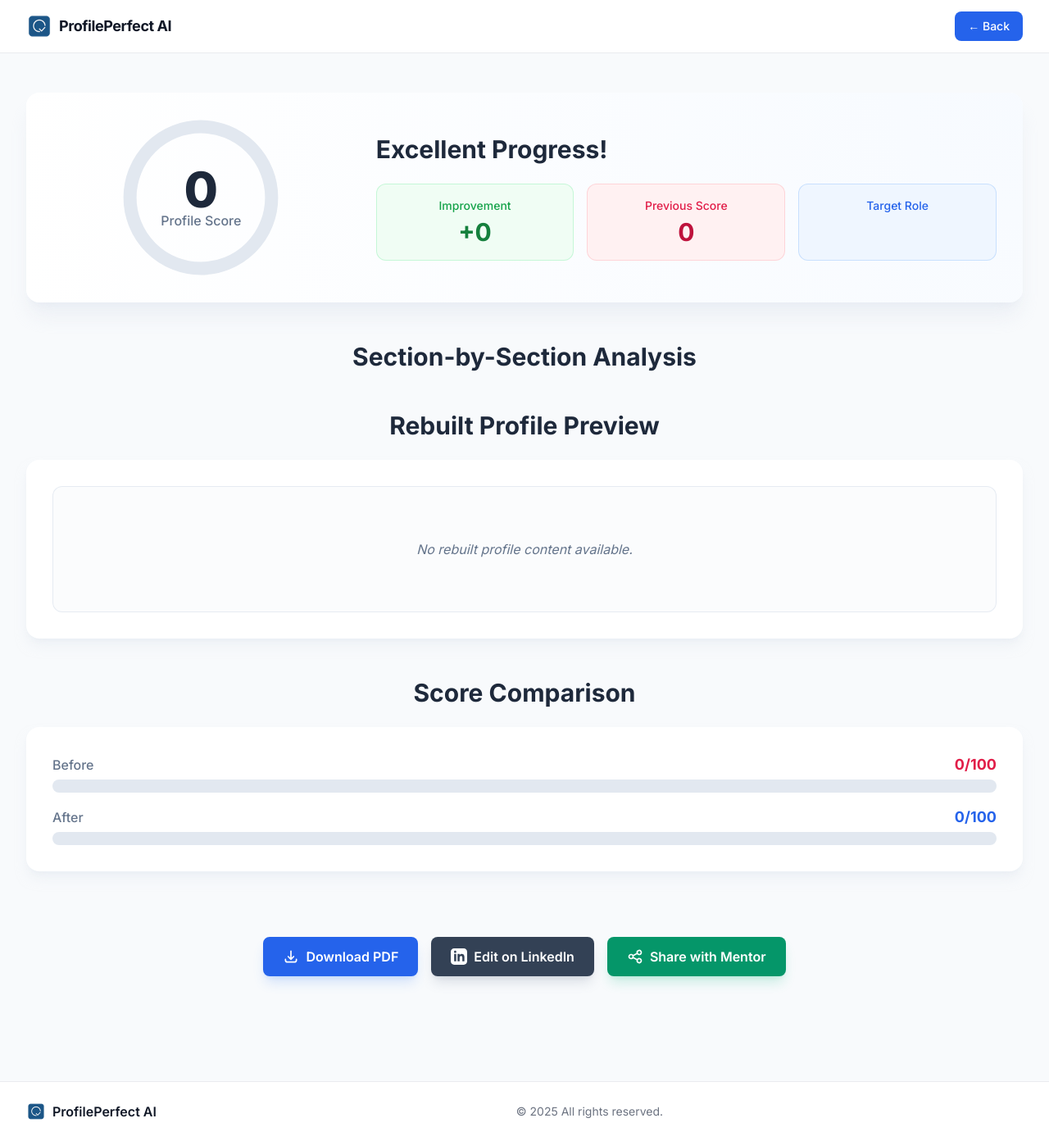
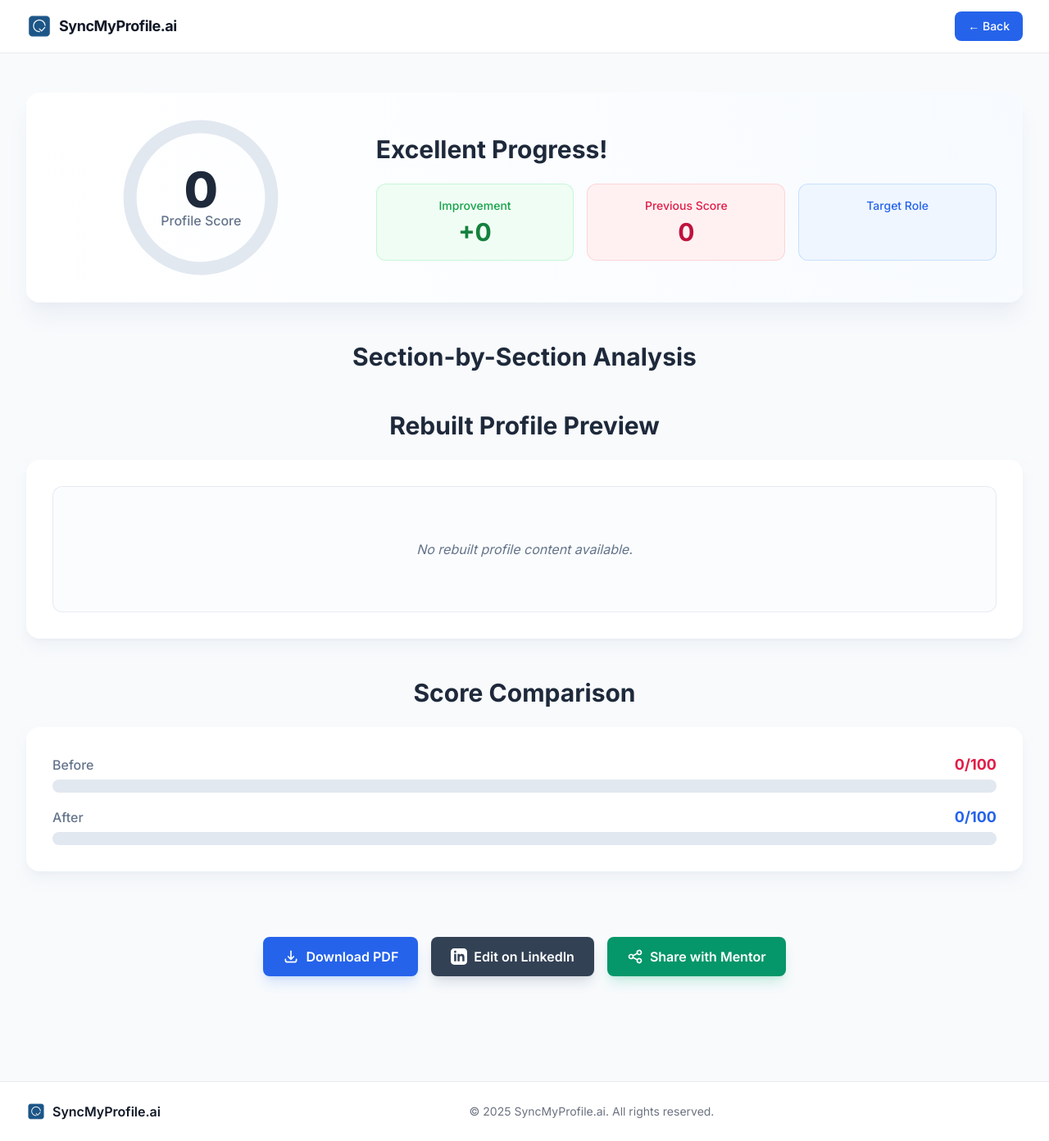
Before and after one commit to srikalyan-yenumula/syncmyprofile, a Flask app: page /suggestion in a window 1280 px wide. Shown: the whole page at 82% size. Run offline with Flask 3, Linux system fonts and the light colour scheme; some libraries are stand-ins or nearby versions.

Commit message:
Update result.html
branding and loader

```diff
--- a/templates/result.html
+++ b/templates/result.html
@@ -210,8 +210,8 @@
         <div class="max-w-7xl mx-auto px-4 sm:px-6 lg:px-8">
             <div class="flex items-center justify-between h-16">
                 <a href="{{ url_for('index') }}" class="flex items-center gap-2" aria-label="Go to homepage">
-                    <img src="{{ url_for('static', filename='favicon.ico') }}" alt="ProfilePerfect AI" class="h-8 w-8 rounded-lg" />
-                    <span class="font-bold text-lg text-gray-900 tracking-tight">ProfilePerfect AI</span>
+                    <img src="{{ url_for('static', filename='favicon.ico') }}" alt="SyncMyProfile.ai" class="h-8 w-8 rounded-lg" />
+                    <span class="font-bold text-lg text-gray-900 tracking-tight">SyncMyProfile.ai</span>
                 </a>
                 <a href="/start" class="inline-flex items-center gap-2 rounded-lg bg-blue-600 px-4 py-2 text-sm font-medium text-white hover:bg-blue-700 focus-ring transition-colors duration-200">&larr; Back</a>
             </div>
@@ -455,10 +455,10 @@
     <footer class="bg-white border-t border-gray-200/80 mt-16 py-6">
         <div class="max-w-7xl mx-auto px-4 sm:px-6 lg:px-8 flex flex-col sm:flex-row items-center justify-between gap-4">
             <a href="{{ url_for('index') }}" class="flex items-center gap-2" aria-label="Go to homepage">
-                <img src="{{ url_for('static', filename='favicon.ico') }}" alt="ProfilePerfect AI" class="h-6 w-6 rounded" />
-                <span class="font-semibold text-gray-900">ProfilePerfect AI</span>
+                <img src="{{ url_for('static', filename='favicon.ico') }}" alt="SyncMyProfile.ai" class="h-6 w-6 rounded" />
+                <span class="font-semibold text-gray-900">SyncMyProfile.ai</span>
             </a>
-            <p class="text-sm text-gray-500">&copy; <span id="current-year">2025</span> All rights reserved.</p>
+            <p class="text-sm text-gray-500">&copy; <span id="current-year">2025</span> SyncMyProfile.ai. All rights reserved.</p>
             <div class="flex items-center gap-3">
                 <button id="back-to-top-btn" class="hidden items-center gap-2 rounded-lg bg-blue-600 px-4 py-2 text-sm font-medium text-white hover:bg-blue-700 focus-ring transition-all">
                     Back to Top
```
